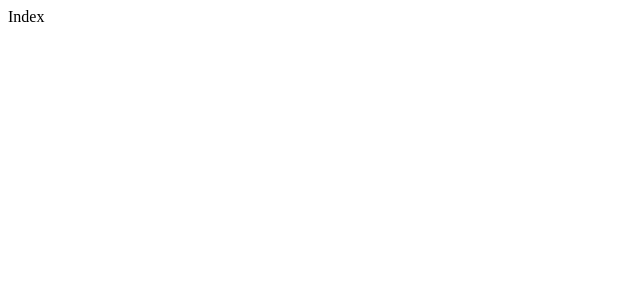
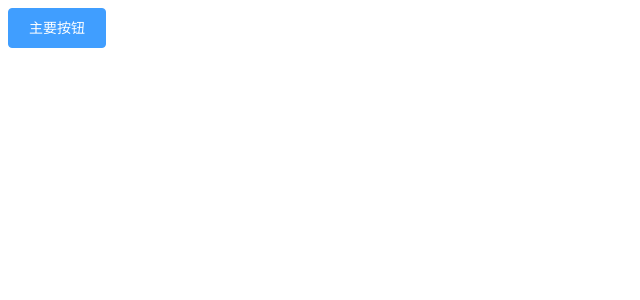
Before and after one commit to LianQianChao/markmeet, a Vue app: page /#/ in a window 1280 px wide. Shown: the top 300 px of the page, without its empty margins (0-640 px from the left). Built offline with nearby package versions, Linux system fonts and the light colour scheme.

Commit message:
element-plus完全引入

```diff
--- a/src/main.js
+++ b/src/main.js
@@ -1,8 +1,12 @@
 import { createApp } from 'vue'
 import App from './App.vue'
 import router from '@/router'
+import ElementPlus from 'element-plus'
+
+import 'element-plus/lib/theme-chalk/index.css';
 
 
 const app = createApp(App)
 app.use(router)
+app.use(ElementPlus)
 app.mount('#app')
--- a/src/views/Index.vue
+++ b/src/views/Index.vue
@@ -1,5 +1,7 @@
 <template>
-    Index
+    <div>
+        <el-button type="primary">主要按钮</el-button>
+    </div>
 </template>
 <script>
 import { defineComponent } from 'vue'
@@ -9,7 +11,7 @@
 export default defineComponent({
     name: 'Index',
     setup() {
-        console.log('ENV',ENV);
+        // console.log('ENV',ENV);
     },
 })
 </script>
```
